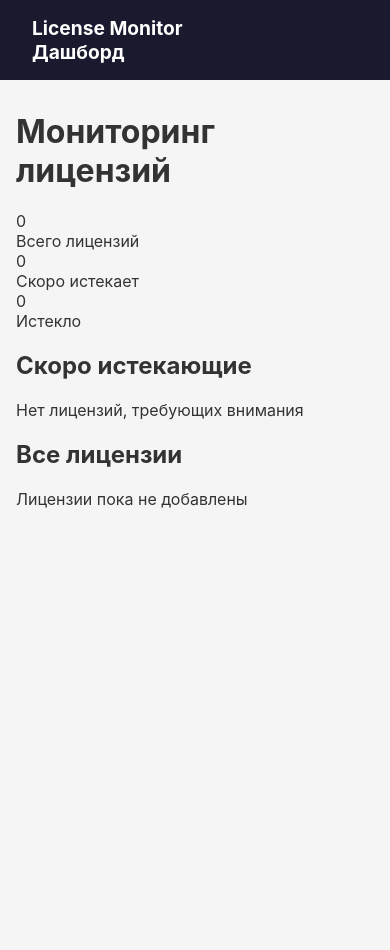
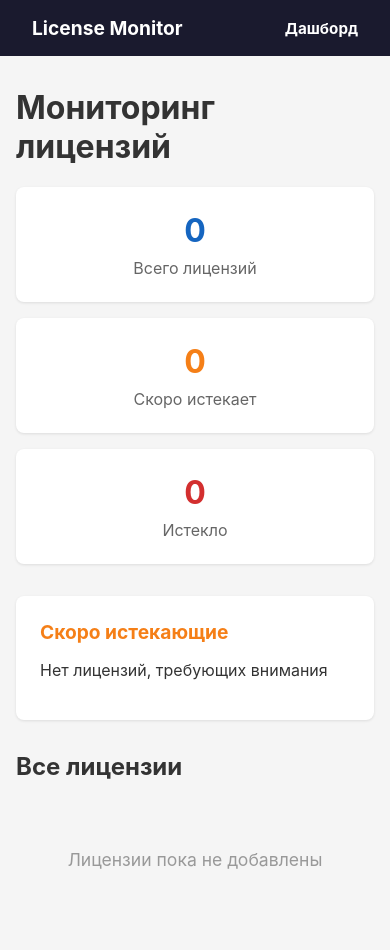
Before and after one commit to tilzhanov/License-Monitoring, a FastAPI app: page / in a window 390 px wide. Before the commit the page ends 508 px from the top, so only its background shows below. Run offline with FastAPI, Linux system fonts and the light colour scheme; data comes from the database, SQL or seed files in the repository; data that the repository does not hold is empty.

Commit message:
feat(02-02): add CSS status colors, card layout, table and widget styles
- Stats cards grid with color-coded counters (blue/orange/red)
- Expiring-soon widget with days-badge styling
- License table with status row colors (red/yellow/green)
- Filter controls layout and empty state styling
- Nav layout improvements and responsive breakpoint

```diff
--- a/static/css/app.css
+++ b/static/css/app.css
@@ -4,3 +4,130 @@ body { font-family: -apple-system, BlinkMacSystemFont, "Segoe UI", Roboto, sans-
 nav { background: #1a1a2e; color: #fff; padding: 1rem 2rem; }
 nav a { color: #fff; text-decoration: none; font-weight: bold; font-size: 1.2rem; }
 main { max-width: 1200px; margin: 2rem auto; padding: 0 1rem; }
+nav .nav-brand { font-size: 1.2rem; font-weight: bold; }
+nav { display: flex; align-items: center; justify-content: space-between; }
+.nav-links a { color: #fff; text-decoration: none; margin-left: 1.5rem; font-size: 0.95rem; }
+.nav-links a:hover { text-decoration: underline; }
+
+/* === Stats Cards (D-05) === */
+.stats-grid {
+    display: grid;
+    grid-template-columns: repeat(3, 1fr);
+    gap: 1rem;
+    margin-bottom: 2rem;
+}
+.stat-card {
+    background: white;
+    border-radius: 8px;
+    padding: 1.5rem;
+    text-align: center;
+    box-shadow: 0 1px 3px rgba(0,0,0,0.1);
+}
+.stat-card .count {
+    font-size: 2rem;
+    font-weight: bold;
+}
+.stat-card .label {
+    color: #666;
+    margin-top: 0.5rem;
+}
+.stat-card.total .count { color: #1565c0; }
+.stat-card.warning .count { color: #f57f17; }
+.stat-card.expired .count { color: #d32f2f; }
+
+/* === Expiring Soon Widget === */
+.expiring-widget {
+    background: white;
+    border-radius: 8px;
+    padding: 1.5rem;
+    margin-bottom: 2rem;
+    box-shadow: 0 1px 3px rgba(0,0,0,0.1);
+}
+.expiring-widget h2 {
+    margin-top: 0;
+    font-size: 1.2rem;
+    color: #f57f17;
+}
+.expiring-widget ul {
+    list-style: none;
+    padding: 0;
+    margin: 0;
+}
+.expiring-widget li {
+    padding: 0.5rem 0;
+    border-bottom: 1px solid #eee;
+    display: flex;
+    justify-content: space-between;
+    align-items: center;
+}
+.expiring-widget li:last-child { border-bottom: none; }
+.expiring-widget .product-name { font-weight: 500; }
+.expiring-widget .days-badge {
+    background: #fff3e0;
+    color: #e65100;
+    padding: 0.2rem 0.6rem;
+    border-radius: 12px;
+    font-size: 0.85rem;
+    font-weight: 500;
+}
+
+/* === License Table === */
+.license-table {
+    width: 100%;
+    border-collapse: collapse;
+    background: white;
+    border-radius: 8px;
+    overflow: hidden;
+    box-shadow: 0 1px 3px rgba(0,0,0,0.1);
+}
+.license-table th {
+    background: #1a1a2e;
+    color: white;
+    padding: 0.75rem 1rem;
+    text-align: left;
+    font-weight: 500;
+}
+.license-table td {
+    padding: 0.75rem 1rem;
+    border-bottom: 1px solid #eee;
+}
+
+/* Status row colors (D-07) */
+.status-expired { background-color: #fce4e4; }
+.status-expired:hover { background-color: #f8cccc; }
+.status-warning { background-color: #fff8e1; }
+.status-warning:hover { background-color: #ffecb3; }
+.status-active { background-color: #e8f5e9; }
+.status-active:hover { background-color: #c8e6c9; }
+
+/* === Filter Controls === */
+.filter-controls {
+    display: flex;
+    gap: 1rem;
+    margin-bottom: 1rem;
+    flex-wrap: wrap;
+}
+.filter-controls input,
+.filter-controls select {
+    padding: 0.5rem 0.75rem;
+    border: 1px solid #ddd;
+    border-radius: 4px;
+    font-size: 0.9rem;
+}
+.filter-controls input { flex: 1; min-width: 200px; }
+
+/* === Empty State === */
+.empty-state {
+    text-align: center;
+    padding: 3rem;
+    color: #999;
+    font-size: 1.1rem;
+}
+
+/* === Responsive (mobile) === */
+@media (max-width: 768px) {
+    .stats-grid { grid-template-columns: 1fr; }
+    .license-table { font-size: 0.85rem; }
+    .license-table th, .license-table td { padding: 0.5rem; }
+    .filter-controls { flex-direction: column; }
+}
```
